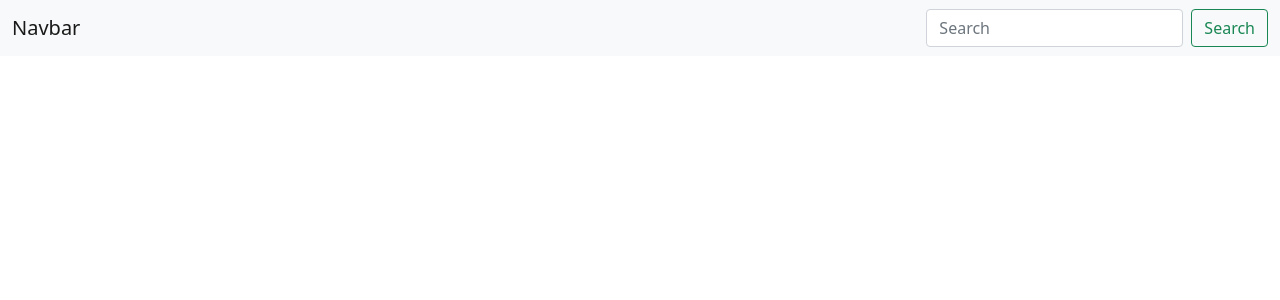
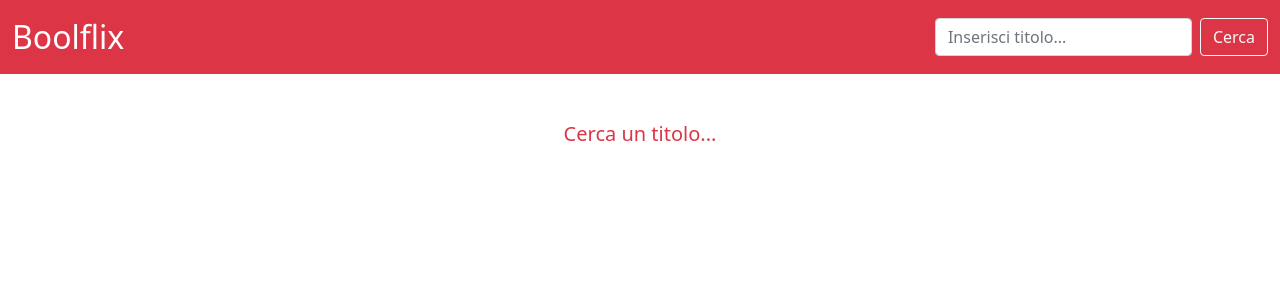
Before and after one commit to lucaperini/vue-boolflix, a Vue app: page / in a window 1280 px wide. Shown: the top 300 px of the page. Built offline with nearby package versions, Linux system fonts and the light colour scheme.

Commit message:
implementazione Milestone 1 + 2

```diff
--- a/src/App.vue
+++ b/src/App.vue
@@ -1,28 +1,66 @@
 <template>
   <div id="app">
-    <Header />
-    <!-- <Main /> -->
-
+    <Header
+      @searchTitle="startSearch"
+    />
+    <Main
+      :searchMoviesList="searchMovies"
+      :searchSeriesList="searchSeries"
+    />
   </div>
 </template>
 
 <script>
-// import HelloWorld from './components/HelloWorld.vue'
+
 import Header from './components/Header.vue'
-// import Main from './components/Main.vue'
+import Main from './components/Main.vue'
+
+import axios from 'axios'
+
 
 export default {
   name: 'App',
+
   components: {
     Header,
-    // Main,
+    Main
+  },
+  data(){
+    return {
+      searchText:'',
+      searchMovies: [],
+      searchSeries: [],
+    }
+  },
+  methods: {
+    getApiList(){
+          axios.get('https://api.themoviedb.org/3/search/movie?api_key=82b3378dac0b800eb4daa7c5da96f82b&query={{this.searchText}}')
 
+          .then((result) => {
+              this.searchMovies = result.data.results;
+            })
+          .catch((error) => {
+              console.log(error);
+          })
+
+          axios.get('https://api.themoviedb.org/3/search/tv?api_key=82b3378dac0b800eb4daa7c5da96f82b&query={{this.searchText}}')
+
+          .then((result) => {
+              this.searchSeries = result.data.results;
+            })
+          .catch((error) => {
+              console.log(error);
+          })
+      },
+
+      startSearch(searchInput){
+        this.searchText = searchInput;
+        this.getApiList();
+      },
   }
 }
 </script>
 
 <style lang="scss">
-@import './src/styles/style.scss';
-#app {
-}
-</style>
+  @import "./src/styles/style.scss";
+  </style>
--- /dev/null
+++ b/src/components/Card.vue
@@ -0,0 +1,47 @@
+<template>
+    <div>
+        <ul>
+            <li>
+                <h3 class="fw-bold">Titolo: </h3>
+                <p v-if="result.title">
+                {{result.title}}
+                </p>
+                <p v-else>{{result.name}}</p>
+            </li>
+            <li>
+                <h3 class="fw-bold">Titolo originale: </h3>
+                <p v-if="result.original_title">
+                {{result.original_title}}</p>
+                <p v-else>{{result.original_name}}</p>
+            </li>
+            <li>
+                <h3 class="fw-bold">Lingua originale: </h3>
+                <img class="language-flag"
+                src="../assets/logo.png" alt="italian flag"
+                v-if="result.original_language == 'it'">
+                <img class="language-flag"
+                src="../assets/logo.png" alt="uk flag"
+                v-else-if="result.original_language == 'en'">
+                <p v-else>{{result.original_language}}</p>
+            </li>
+            <li>
+                <h3 class="fw-bold">Titolo: </h3>
+                <p>{{result.vote_average}}</p>
+            </li>
+        </ul>
+    </div>
+</template>
+
+<script>
+export default {
+
+    name: 'IndexCard',
+
+    props: {
+    result: Object,
+    },
+}
+</script>
+
+<style lang="scss">
+</style>
--- a/src/components/Header.vue
+++ b/src/components/Header.vue
@@ -1,25 +1,47 @@
 <template>
-
-        <nav class="navbar navbar-light bg-light">
-  <div class="container-fluid">
-    <a class="navbar-brand">Navbar</a>
-    <form class="d-flex">
-      <input class="form-control me-2" type="search" placeholder="Search" aria-label="Search">
-      <button class="btn btn-outline-success" type="submit">Search</button>
-    </form>
-  </div>
-</nav>
-
-
+    <nav class="navbar navbar-light bg-danger">
+        <div class="container-fluid">
+            <a href="" class="navbar-brand text-white fs-2">Boolflix</a>
+                <form class="d-flex">
+                <input v-model="searchInput"
+                class="form-control me-2"
+                type="search"
+                placeholder="Inserisci titolo..."
+                @keyup.enter="startNewSearch"
+                >
+                <button
+                @click="startNewSearch"
+                class="btn btn-outline-light"
+                type="submit">
+                Cerca
+                </button>
+            </form>
+        </div>
+    </nav>
 </template>
 
 <script>
 export default {
-    name: "HeaderIndex",
+    name: 'IndexHeader',
 
+    data: function(){
+        return {
+            searchInput : '',
+        }
+    },
+    methods:{
+        startNewSearch(){
+            if (this.searchInput === ""){
+                console.warn('non hai inserito niente.')
+
+            } else {
+            this.$emit('searchTitle', this.searchInput);
+            }
+        }
+    }
 }
 </script>
 
-<style>
+<style lang="scss" scoped>
 
 </style>
--- a/src/components/Main.vue
+++ b/src/components/Main.vue
@@ -1,13 +1,43 @@
 <template>
-    <div>
-
-    </div>
+    <main>
+        <div>
+            <div class="text-center text-danger p-5"
+                v-if="searchMoviesList.length <= 0 && searchSeriesList.length <= 0">
+                <h5>Cerca un titolo...</h5>
+            </div>
+            <div v-else>
+                <h2 v-if="searchMoviesList.length > 0">Film</h2>
+                <section class="movie">
+                    <Card
+                        v-for="item in searchMoviesList"
+                        :key="item.id"
+                        :result="item"
+                    />
+                </section>
+                <h2 v-if="searchSeriesList.length > 0">Serie TV</h2>
+                <section class="tv">
+                    <Card
+                        v-for="item in searchSeriesList"
+                        :key="item.id"
+                        :result="item"
+                    />
+                </section>
+            </div>
+        </div>
+    </main>
 </template>
 
 <script>
+import Card from './Card.vue'
 export default {
-    name: "MainIndex",
-
+    name: 'IndexMain',
+    components: {
+    Card,
+    },
+    props: {
+    searchMoviesList: Array,
+    searchSeriesList: Array,
+    }
 }
 </script>
 
```
